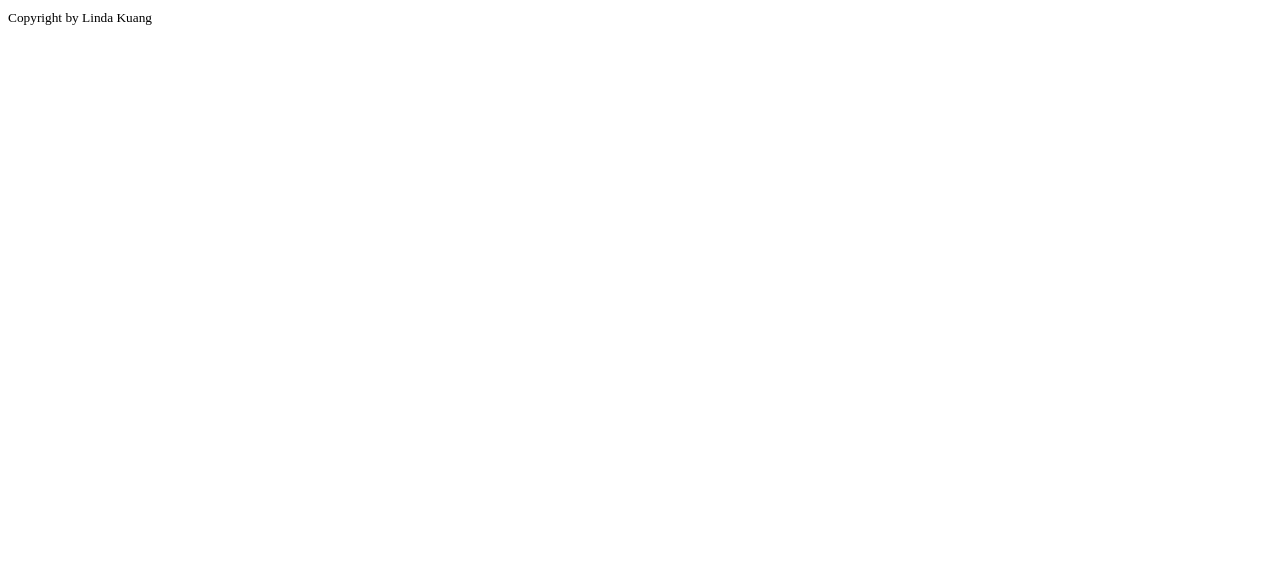
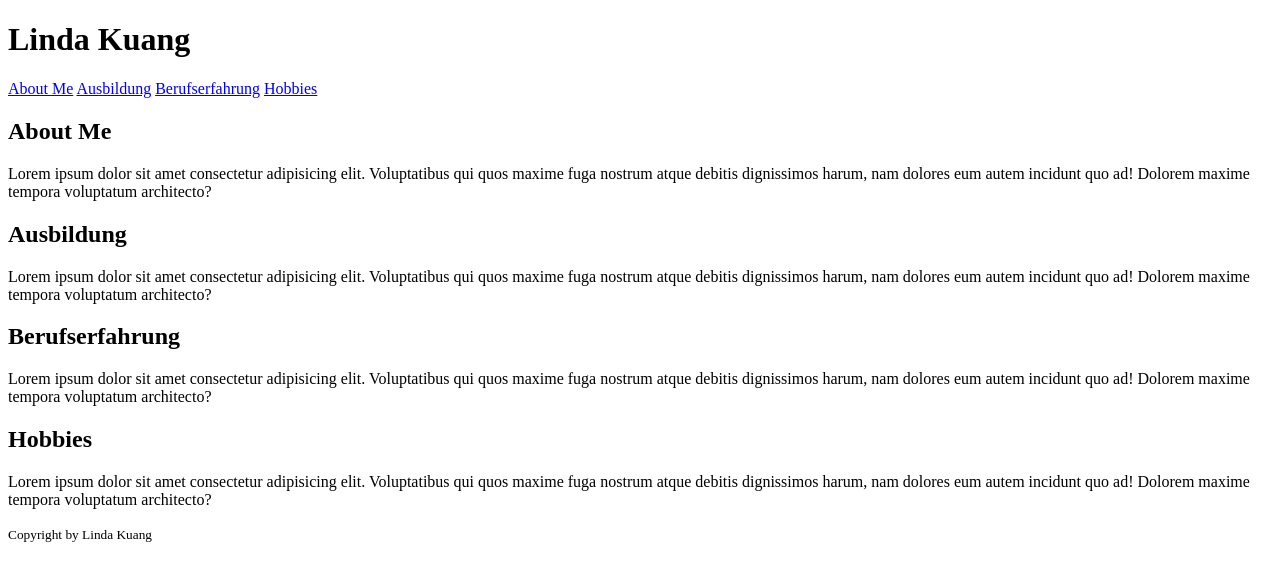
Before and after one commit to lindajk/personal-website, a plain HTML site: page index.html in a window 1280 px wide. Drawn offline with Linux system fonts and the light colour scheme.

Commit message:
Update index.html

```diff
--- a/index.html
+++ b/index.html
@@ -7,6 +7,53 @@
     <title>Document</title>
   </head>
   <body>
+    <header>
+      <h1>Linda Kuang</h1>
+      <nav>
+        <a href="#aboutme">About Me</a>
+        <a href="#ausbildung">Ausbildung</a>
+        <a href="#berufserfahrung">Berufserfahrung</a>
+        <a href="#hobbies">Hobbies</a>
+      </nav>
+    </header>
+    <main>
+      <section id="aboutme">
+        <h2>About Me</h2>
+        <p>
+          Lorem ipsum dolor sit amet consectetur adipisicing elit. Voluptatibus
+          qui quos maxime fuga nostrum atque debitis dignissimos harum, nam
+          dolores eum autem incidunt quo ad! Dolorem maxime tempora voluptatum
+          architecto?
+        </p>
+      </section>
+      <section id="ausbildung">
+        <h2>Ausbildung</h2>
+        <p>
+          Lorem ipsum dolor sit amet consectetur adipisicing elit. Voluptatibus
+          qui quos maxime fuga nostrum atque debitis dignissimos harum, nam
+          dolores eum autem incidunt quo ad! Dolorem maxime tempora voluptatum
+          architecto?
+        </p>
+      </section>
+      <section id="berufserfahrung">
+        <h2>Berufserfahrung</h2>
+        <p>
+          Lorem ipsum dolor sit amet consectetur adipisicing elit. Voluptatibus
+          qui quos maxime fuga nostrum atque debitis dignissimos harum, nam
+          dolores eum autem incidunt quo ad! Dolorem maxime tempora voluptatum
+          architecto?
+        </p>
+      </section>
+      <section id="hobbies">
+        <h2>Hobbies</h2>
+        <p>
+          Lorem ipsum dolor sit amet consectetur adipisicing elit. Voluptatibus
+          qui quos maxime fuga nostrum atque debitis dignissimos harum, nam
+          dolores eum autem incidunt quo ad! Dolorem maxime tempora voluptatum
+          architecto?
+        </p>
+      </section>
+    </main>
     <footer>
       <small>Copyright by Linda Kuang</small>
     </footer>
```
